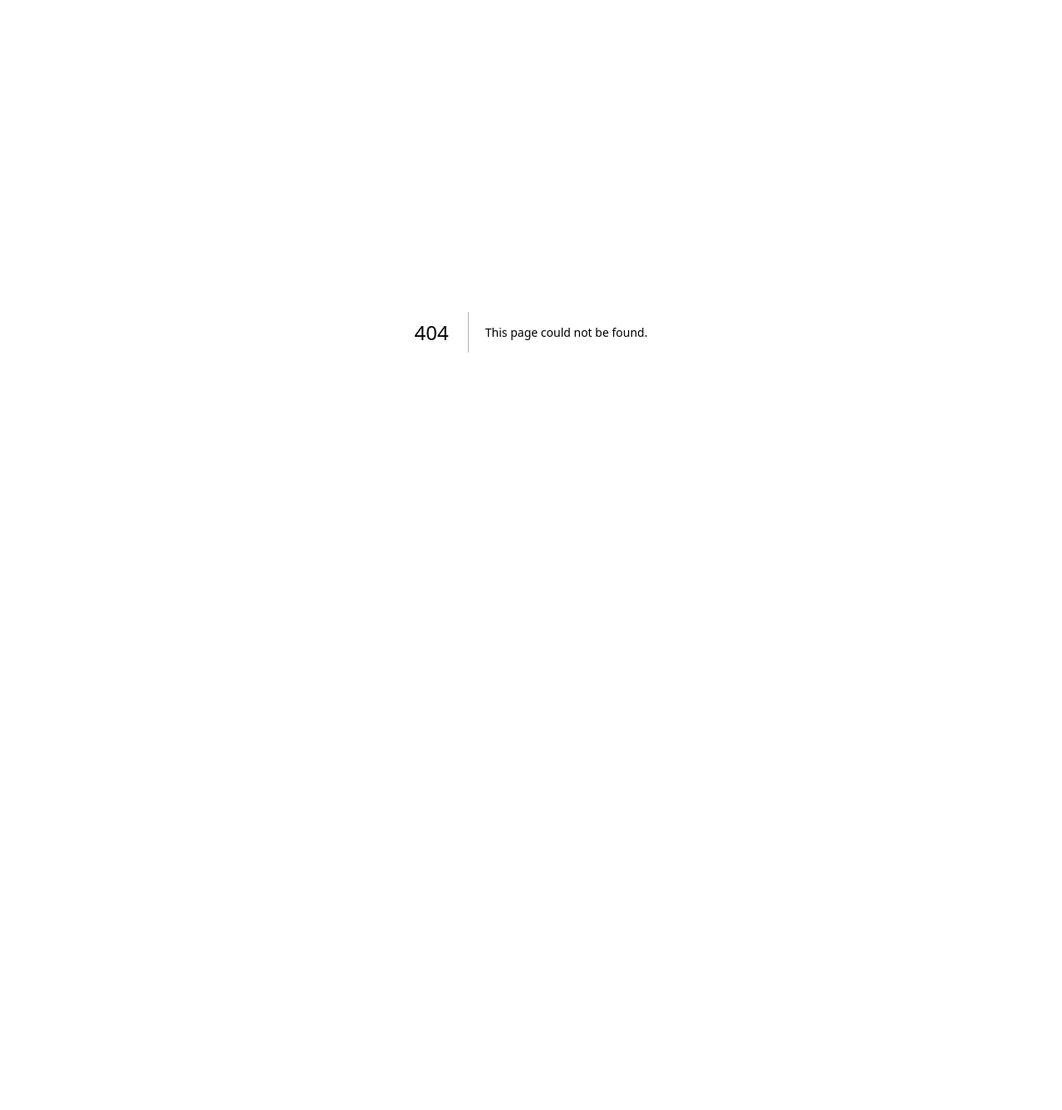
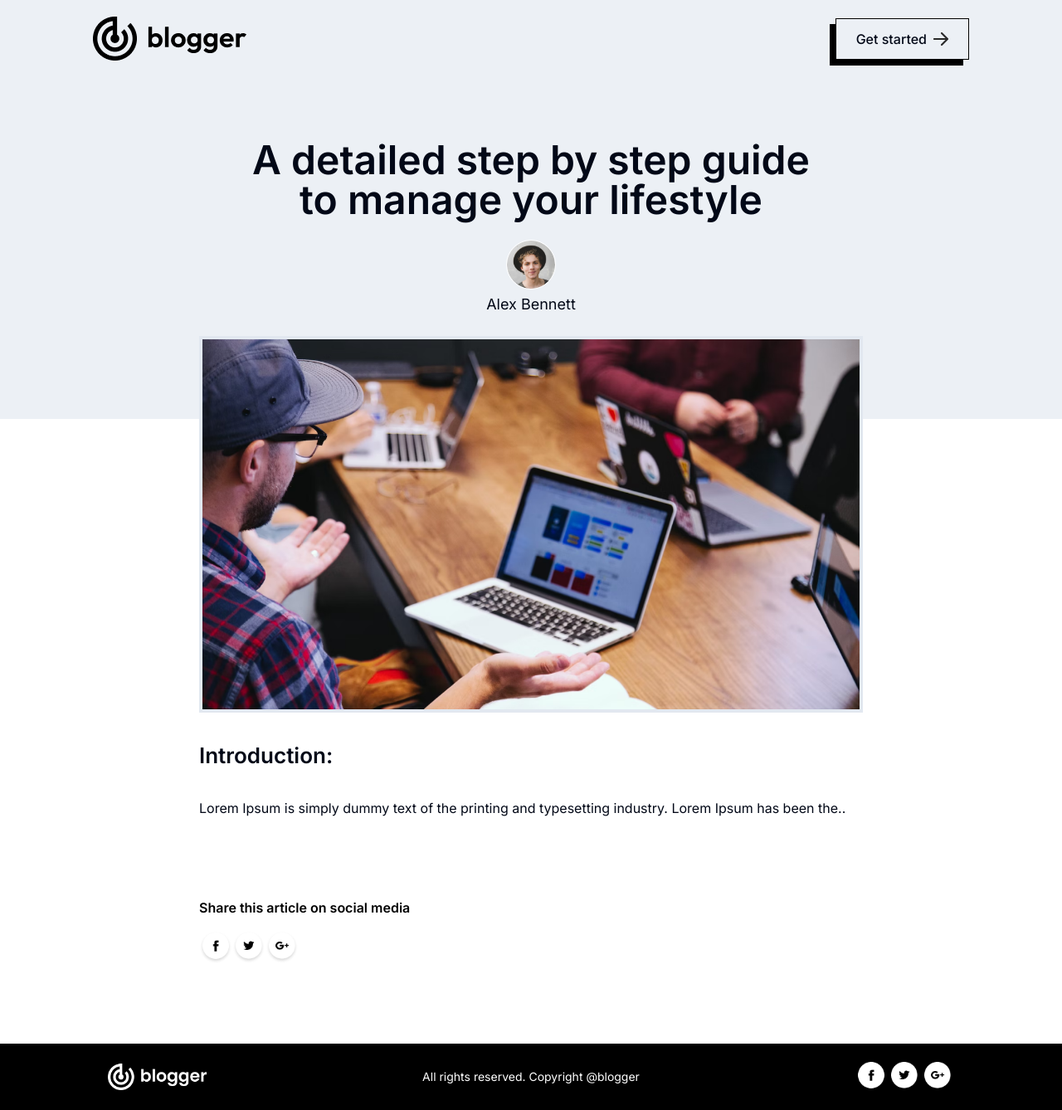
Before and after one commit to viraljain7/next-blog-app, a Next.js app: page /blogs/1 in a window 1280 px wide. Before the commit this address had no page. Shown: the whole page at 83% size. Before the commit the page ends 800 px from the top, so only its background shows below. Built offline with nearby package versions, Linux system fonts and the light colour scheme.

Commit message:
Implemented fetching and displaying blog post content dynamically

```diff
--- /dev/null
+++ b/src/app/blogs/[id]/page.jsx
@@ -0,0 +1,64 @@
+"use client"
+import { assets, blog_data } from '@/Assets/assets';
+import Footer from '@/components/Footer';
+import Image from 'next/image';
+import React, { useEffect, useState } from 'react'
+
+const page = ({ params }) => {
+    const [data, setData] = useState();
+
+    const fetchBlogData = () => {
+        for (let index = 0; index < blog_data.length; index++) {
+            if (Number(params.id) === blog_data[index].id) {
+                setData(blog_data[index])
+                console.log('>> ', blog_data[index])
+                break;
+            }
+        }
+
+    }
+
+    useEffect(() => {
+        fetchBlogData()
+    }, [])
+
+    return (data ?
+        <>
+            <div className=" p-5 md:px-12 lg:px-28  bg-slate-200/65">
+                <div className="flex justify-between items-center">
+                    <Image src={assets.logo} width={180} alt="logo" className="w-[130px] sm:w-auto" />
+                    <button className="flex items-center gap-2 font-medium py-1 px-3 sm:py-3 sm:px-6 border border-black border-solid shadow-[-7px_7px_0px_#000]">
+                        Get started <Image src={assets.arrow} alt="arrow logo" />
+                    </button>
+                </div>
+                <div className='text-center my-24'>
+                    <h1 className='text-2xl sm:text-5xl font-semibold max-w-[700px] mx-auto '>
+                        {data.title}
+                    </h1>
+                    <Image className='mx-auto mt-6 border border-white rounded-full' src={data.author_img} width={60} height={60} alt="authorImg" />
+                    <p className='mt-1 pb-2 text-lg max-w-[740px] mx-auto'>{data.author}</p>
+                </div>
+            </div>
+            <div className='mx-5 max-w-[800px] md:mx-auto mt-[-100px] mb-10 '>
+                <Image src={data.image} className='border-4 text-white' width={1280} height={720} alt='content-pic' />
+                <h1 className='my-8 text-[26px] font-semibold'>Introduction:</h1>
+                <p>{data.description}</p>
+
+                <div className='my-24'>
+                    <p className='text-black font font-semibold my-4 '>Share this article on social media</p>
+                    <div className="flex">
+                        <Image src={assets.facebook_icon} alt='facebook logo' width={40} />
+                        <Image src={assets.twitter_icon} alt='twitter logo' width={40} />
+                        <Image src={assets.googleplus_icon} alt='google logo' width={40} />
+                    </div>
+                </div>
+            </div>
+            <Footer />
+
+        </>
+
+        : <></>
+    )
+}
+
+export default page
--- a/src/components/BlogItem.jsx
+++ b/src/components/BlogItem.jsx
@@ -1,17 +1,20 @@
 import { assets, blog_data } from '@/Assets/assets'
 import Image from 'next/image'
+import Link from 'next/link'
 import React from 'react'
 
-const BlogItem = ({ image, category, title, description }) => {
+const BlogItem = ({ image, category, title, description, id }) => {
     return (
         <div className='max-w-[330px] sm:max-w-[300px] bg-white border border-black hover:shadow-[-7px_7px_0px_#000] transition-shadow duration-900'>
-            <Image src={image} alt='' width={400} height={400} className='border-b border-black' />
+            <Link href={`/blogs/${id}`}>
+                <Image src={image} alt='' width={400} height={400} className='border-b border-black' />
+            </Link>
             <p className='ml-5 mt-5 px-1 inline-block bg-black text-white text-sm'>{category}</p>
 
             <div className='p-5'>
                 <h5 className='mb-2 text-lg font-medium tracking-tight text-gray-900'>{title}</h5>
                 <p className='mb-3 text-sm tracking-tight text-gray-700'>{description}</p>
-                <div className='inline-flex items-center py-2 font-semibold text-center'>Read more <Image src={assets.arrow} className='ml-2' width={12} alt='' /></div>
+                <Link href={`/blogs/${id}`} className='inline-flex items-center py-2 font-semibold text-center border-b-4 transition-all duration-500 border-transparent hover:border-black hover:border-b-4'>Read more <Image src={assets.arrow} className='ml-2' width={12} alt='' /></Link>
             </div>
         </div>
     )
--- a/src/components/BlogList.jsx
+++ b/src/components/BlogList.jsx
@@ -17,7 +17,7 @@ const BlogList = () => {
             </div>
             <div className='flex flex-wrap justify-around gap-1 gap-y-10 mb-16 xl:mx-24'>
                 {blog_data.filter((item) => menu === "All" ? true : item.category === menu).map((item, index) => {
-                    return <BlogItem key={index} image={item.image} category={item.category} title={item.title} description={item.description} />
+                    return <BlogItem key={index} image={item.image} id={item.id} category={item.category} title={item.title} description={item.description} />
                 })}
             </div>
 
```
